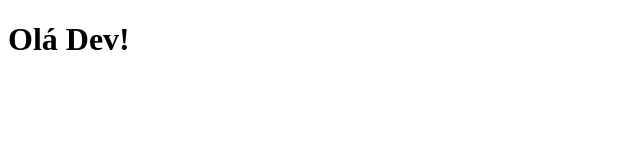
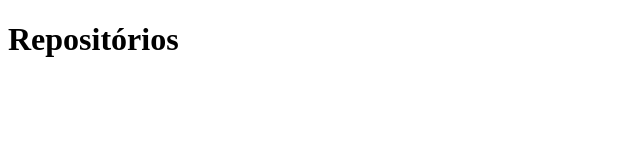
Before and after one commit to geraldobl58/reactjs-app-gitcollection, a React (Create React App) app: page /repositories in a window 1280 px wide. Shown: the top 160 px of the page, without its empty margins (0-640 px from the left). Built offline with nearby package versions, Linux system fonts and the light colour scheme.

Commit message:
:sparkles: Creating routing in react with react-router-dom

```diff
--- a/package.json
+++ b/package.json
@@ -12,6 +12,7 @@
     "@types/react-dom": "^17.0.0",
     "react": "^17.0.2",
     "react-dom": "^17.0.2",
+    "react-router-dom": "^5.2.0",
     "react-scripts": "4.0.3",
     "typescript": "^4.1.2",
     "web-vitals": "^1.0.1"
@@ -41,6 +42,7 @@
     ]
   },
   "devDependencies": {
+    "@types/react-router-dom": "^5.1.8",
     "eslint": "^7.26.0",
     "eslint-config-prettier": "^8.3.0",
     "eslint-plugin-prettier": "^3.4.0",
--- a/src/App.tsx
+++ b/src/App.tsx
@@ -1,10 +1,13 @@
 import React from 'react';
+import { BrowserRouter } from 'react-router-dom';
+
+import { Routes } from './routes';
 
 const App: React.FC = () => {
   return (
-    <>
-      <h1>Olá Dev!</h1>
-    </>
+    <BrowserRouter>
+      <Routes />
+    </BrowserRouter>
   );
 };
 
--- /dev/null
+++ b/src/pages/Dashboard/index.tsx
@@ -0,0 +1,7 @@
+import React from 'react';
+
+export const Dashboard: React.FC = () => {
+  return <h1>Dashboard</h1>;
+};
+
+export default Dashboard;
--- /dev/null
+++ b/src/pages/Repo/index.tsx
@@ -0,0 +1,7 @@
+import React from 'react';
+
+export const Repo: React.FC = () => {
+  return <h1>Repositórios</h1>;
+};
+
+export default Repo;
--- /dev/null
+++ b/src/routes/index.tsx
@@ -0,0 +1,14 @@
+import React from 'react';
+import { Switch, Route } from 'react-router-dom';
+
+import Dashboard from '../pages/Dashboard';
+import Repo from '../pages/Repo';
+
+export const Routes: React.FC = () => {
+  return (
+    <Switch>
+      <Route component={Dashboard} path="/" exact />
+      <Route component={Repo} path="/repositories" />
+    </Switch>
+  );
+};
```
Also changed, not shown: 1 other file (tests, documents, lock files or other folders).
